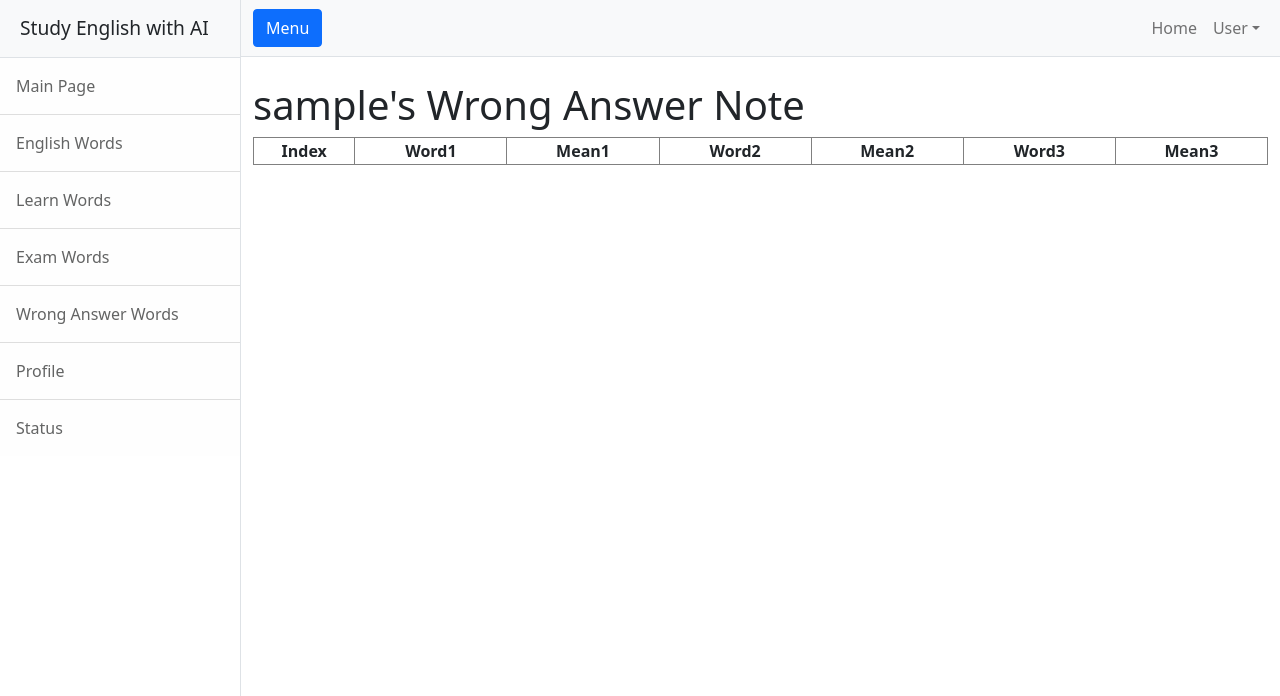
After one commit to kim-do-hyeon/intelligent-english-learning, a Flask app: page /wrong_answer_word in a window 1280 px wide. The commit adds this page. Shown: the top 696 px of the page. Run offline with Flask 2, Linux system fonts and the light colour scheme; the visitor is signed in with stand-in values (Sample User, id 1); tables that the repository leaves empty hold one stand-in row (values such as "Sample post"); lists and menus that the app fills with data are empty; some libraries are stand-ins or nearby versions.

Commit message:
Add wrong answer page & prevent incorrect access

```diff
--- a/web/app.py
+++ b/web/app.py
@@ -77,61 +77,93 @@ def word_learn_view(id) :
                                 mean = random_word_meaning_list,
                                 title = file_name.split(".")[0])
 
+@app.route('/wrong_answer_word')
+def wrong_answer_word():
+    if 'username' in session :
+        wrong_word = board.query.filter_by(username = session['username'], labeling = 0).all()
+        value = []
+        for i in wrong_word :
+            filename = i.filename
+            file_type = check_file_type(filename)
+
+            ''' Check File type '''
+            if file_type != "Unknown" :
+                if file_type == "csv" :
+                    df = pd.read_csv("word_data/" + filename, encoding='cp949')
+                elif file_type == "xlsx" :
+                    df = pd.read_excel("word_data/" + filename)
+            mean1 = (df.loc[df['단어'] == i.word1])['뜻'].values[0]
+            mean2 = (df.loc[df['단어'] == i.word2])['뜻'].values[0]
+            mean3 = (df.loc[df['단어'] == i.word3])['뜻'].values[0]
+            value.append([i.word1, mean1, i.word2, mean2, i.word3, mean3])
+        return render_template("wrong_answer_word.html", data = value)
+    else :
+        flash("Please Login")
+        return redirect('login')
+
 @app.route('/word_exam')
 def exam_word() :
-    word_title = get_word_file_list()
-    return render_template('word_exam.html', word_book_list = word_title)
+    if 'username' in session :
+        word_title = get_word_file_list()
+        return render_template('word_exam.html', word_book_list = word_title)
+    else :
+        flash("Please Login")
+        return redirect('index')
 
 @app.route('/ajax', methods=['POST'])
 def ajax() :
-    ''' Get Ajax data'''
-    data = request.get_json()
-    if 'start' not in data :
-        ''' Start Exam '''
-        data['start'] = 1
-    if 'check' in data :
-        check_previous_index = board.query.filter_by(username=session['username']).all()[-1].index
-        board.query.filter_by(index = check_previous_index).update(dict(labeling = data['check']))
+    if 'username' in session :
+        ''' Get Ajax data'''
+        data = request.get_json()
+        if 'start' not in data :
+            ''' Start Exam '''
+            data['start'] = 1
+        if 'check' in data :
+            check_previous_index = board.query.filter_by(username=session['username']).all()[-1].index
+            board.query.filter_by(index = check_previous_index).update(dict(labeling = data['check']))
+            db.session.commit()
+
+        ''' Find Original File Name '''
+        word_book_file_name = find_original_file_name(data['title'])
+        file_type = check_file_type(word_book_file_name)
+
+        ''' Check File type '''
+        if file_type != "Unknown" :
+            if file_type == "csv" :
+                df = pd.read_csv("word_data/" + word_book_file_name, encoding='cp949')
+            elif file_type == "xlsx" :
+                df = pd.read_excel("word_data/" + word_book_file_name)
+
+        ''' Export Random 3 Words'''
+        random_list = []
+        for i in range(3) :
+            random_word_index = random.randint(0, len(df['단어']) - 1)
+            while random_word_index in random_list:
+                random_word_index = random.randint(0, len(df['단어']) - 1)
+            random_list.append(df['단어'][random_word_index])
+        value = board(username = session['username'],
+                                filename = word_book_file_name,
+                                word1 = random_list[0],
+                                word2 = random_list[1],
+                                word3 = random_list[2],
+                                labeling = None)
+        db.session.add(value)
         db.session.commit()
 
-    ''' Find Original File Name '''
-    word_book_file_name = find_original_file_name(data['title'])
-    file_type = check_file_type(word_book_file_name)
-
-    ''' Check File type '''
-    if file_type != "Unknown" :
-        if file_type == "csv" :
-            df = pd.read_csv("word_data/" + word_book_file_name, encoding='cp949')
-        elif file_type == "xlsx" :
-            df = pd.read_excel("word_data/" + word_book_file_name)
-
-    ''' Export Random 3 Words'''
-    random_list = []
-    for i in range(3) :
-        random_word_index = random.randint(0, len(df['단어']) - 1)
-        while random_word_index in random_list:
-            random_word_index = random.randint(0, len(df['단어']) - 1)
-        random_list.append(df['단어'][random_word_index])
-    value = board(username = session['username'],
-                            filename = word_book_file_name,
-                            word1 = random_list[0],
-                            word2 = random_list[1],
-                            word3 = random_list[2],
-                            labeling = None)
-    db.session.add(value)
-    db.session.commit()
-
-    if 'index' in data :
-        data['word_index'] = int(data['index']) + 1
-        data['word_data'] = random_list
-        return jsonify(result = data)
+        if 'index' in data :
+            data['word_index'] = int(data['index']) + 1
+            data['word_data'] = random_list
+            return jsonify(result = data)
+        else :
+            data['word_data'] = random_list
+            try :
+                data['word_index'] = data['word_index'] + 1
+            except :
+                data['word_index'] = 1
+            return jsonify(result = data)
     else :
-        data['word_data'] = random_list
-        try :
-            data['word_index'] = data['word_index'] + 1
-        except :
-            data['word_index'] = 1
-        return jsonify(result = data)
+        flash("Please Login")
+        return redirect('login')
 
 @app.route('/join', methods = ['GET', 'POST'])
 def join() :
@@ -167,6 +199,11 @@ def login():
             flash("Fail to Login.")
             return redirect('login')
 
+@app.route('/logout')
+def logout() :
+    session.pop('username', None)
+    session.pop('login', None)
+    return redirect('login')
 
 
 if __name__ == '__main__' :
--- a/web/templates/layout.html
+++ b/web/templates/layout.html
@@ -21,7 +21,7 @@
                     <a class="list-group-item list-group-item-action list-group-item-light p-3" href="/word_list">English Words</a>
                     <a class="list-group-item list-group-item-action list-group-item-light p-3" href="/word_learn">Learn Words</a>
                     <a class="list-group-item list-group-item-action list-group-item-light p-3" href="/word_exam">Exam Words</a>
-                    <a class="list-group-item list-group-item-action list-group-item-light p-3" href="#!">Wrong Answer Words</a>
+                    <a class="list-group-item list-group-item-action list-group-item-light p-3" href="/wrong_answer_word">Wrong Answer Words</a>
                     <a class="list-group-item list-group-item-action list-group-item-light p-3" href="#!">Profile</a>
                     <a class="list-group-item list-group-item-action list-group-item-light p-3" href="#!">Status</a>
                 </div>
@@ -38,9 +38,13 @@
                                 <li class="nav-item active"><a class="nav-link" href="">Home</a></li>
                                 <!-- <li class="nav-item"><a class="nav-link" href="#!">Link</a></li> -->
                                 <li class="nav-item dropdown">
+                                    {% if 'username' not in session %}
+                                    <a class="nav-link dropdown-toggle" id="navbarDropdown" href="#" role="button" data-bs-toggle="dropdown" aria-haspopup="true" aria-expanded="false">Login</a>
+                                    {% else %}
                                     <a class="nav-link dropdown-toggle" id="navbarDropdown" href="#" role="button" data-bs-toggle="dropdown" aria-haspopup="true" aria-expanded="false">User</a>
+                                    {% endif %}
                                     <div class="dropdown-menu dropdown-menu-end" aria-labelledby="navbarDropdown">
-                                        {% if 'login' not in session %}
+                                        {% if 'username' not in session %}
                                         <a class="dropdown-item" href="/login">Login</a>
                                         <a class="dropdown-item" href="/join">Register</a>
                                         {% else %}
--- /dev/null
+++ b/web/templates/wrong_answer_word.html
@@ -0,0 +1,24 @@
+{% extends 'layout.html' %}
+{% block content %}
+<!-- Page content-->
+<div class="container-fluid">
+    <h1 class="mt-4">{{session['username']}}'s Wrong Answer Note</h1>
+    <table class="table-bordered" style="text-Align:center; width:100%;">
+        <th style="width : 10%">Index</th>
+        <th style="width : 15%">Word1</th>
+        <th style="width : 15%">Mean1</th>
+        <th style="width : 15%">Word2</th>
+        <th style="width : 15%">Mean2</th>
+        <th style="width : 15%">Word3</th>
+        <th style="width : 15%">Mean3</th>
+        {% for i in range(data | length) %}
+        <tr>
+            <td>{{i + 1}}</td>
+            {% for j in range(6) %}
+                <td>{{data[i][j]}}</td>
+            {% endfor %}
+        </tr>
+        {% endfor %}
+    </table>
+</div>
+{% endblock content %}
```
